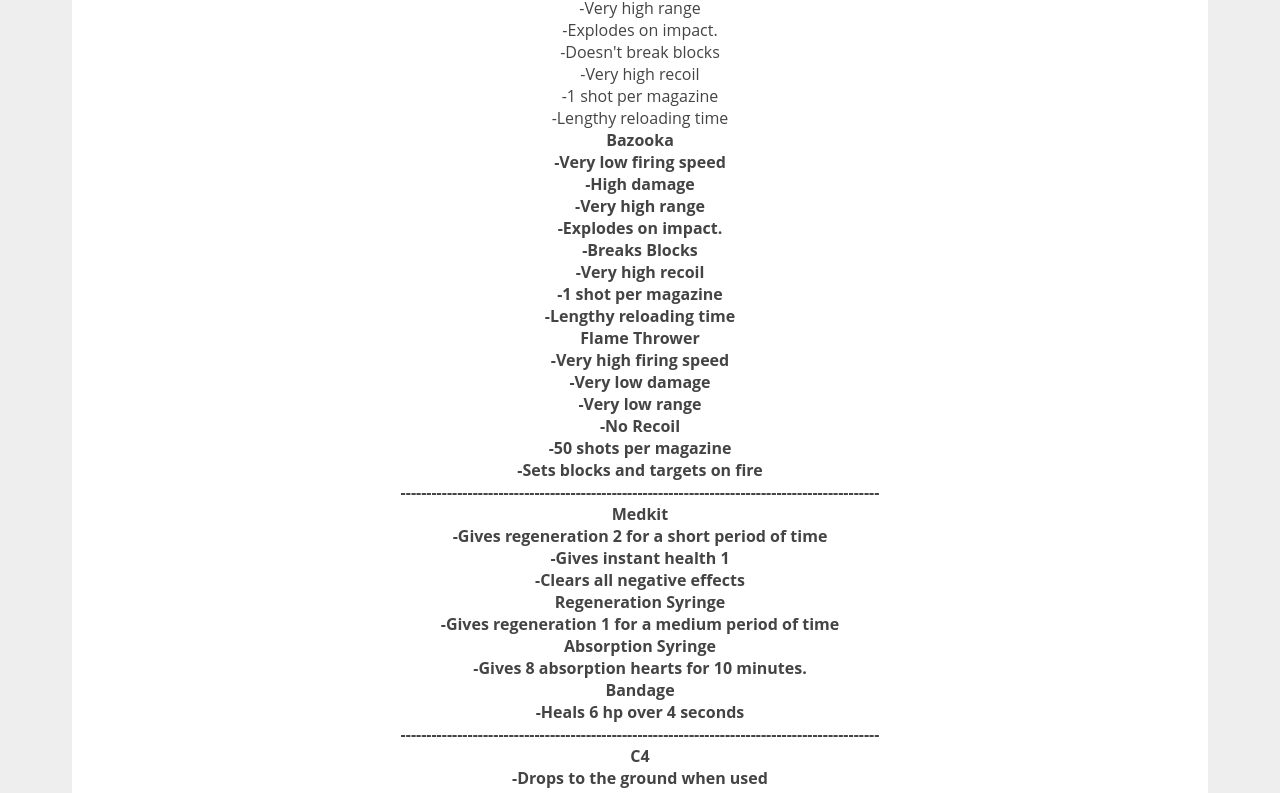
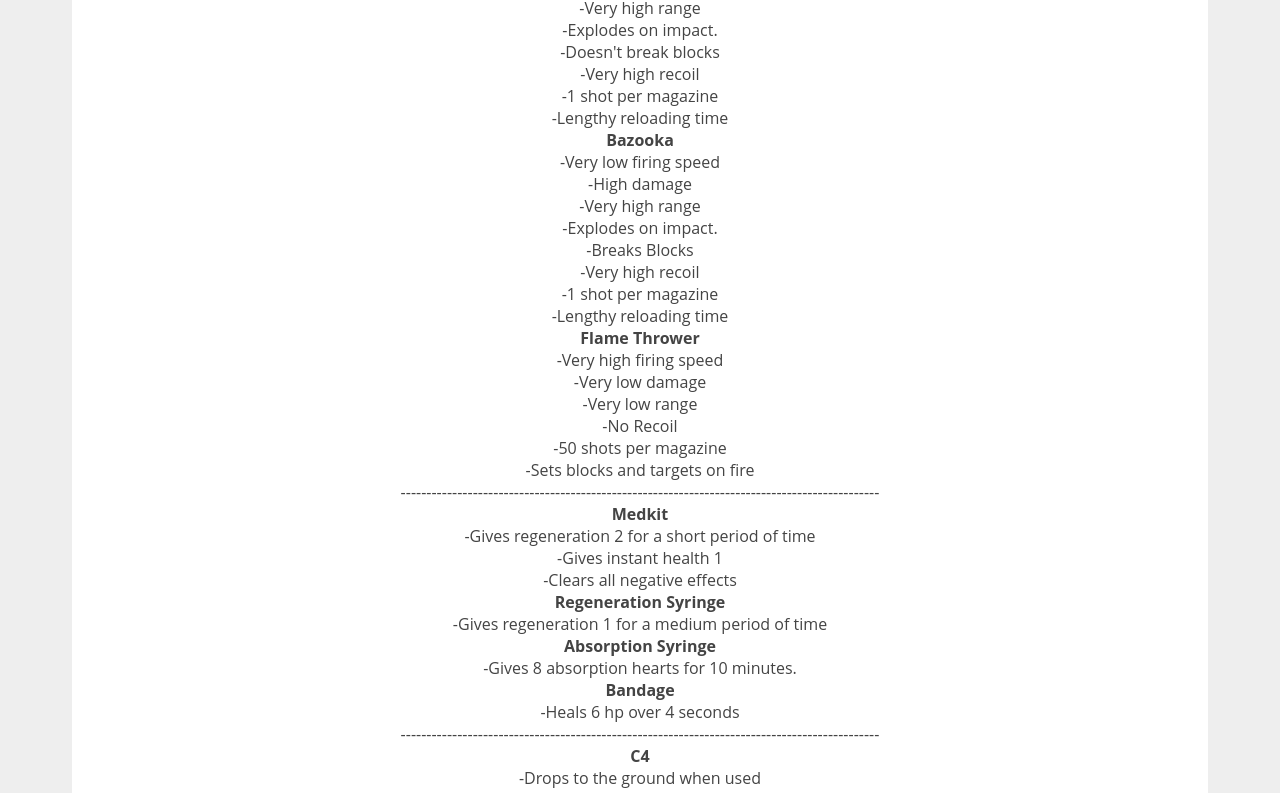
Before and after one commit to Gamingbarn/Gamingbarn, a plain HTML site: page gamingbarns_guns.html in a window 1280 px wide. Shown: the part 3293-4086 px from the top of the page. Drawn offline with Linux system fonts and the light colour scheme.

Commit message:
fixed bazooka bold issue on gbg

```diff
--- a/gamingbarns_guns.html
+++ b/gamingbarns_guns.html
@@ -157,7 +157,7 @@ You must place a book and gunpowder in the crafting grid to craft one.<br>
 -Very high recoil<br>
 -1 shot per magazine<br>
 -Lengthy reloading time<br>
-<b>Bazooka<br>
+<b>Bazooka</b><br>
 -Very low firing speed<br>
 -High damage<br>
 -Very high range<br>
```
